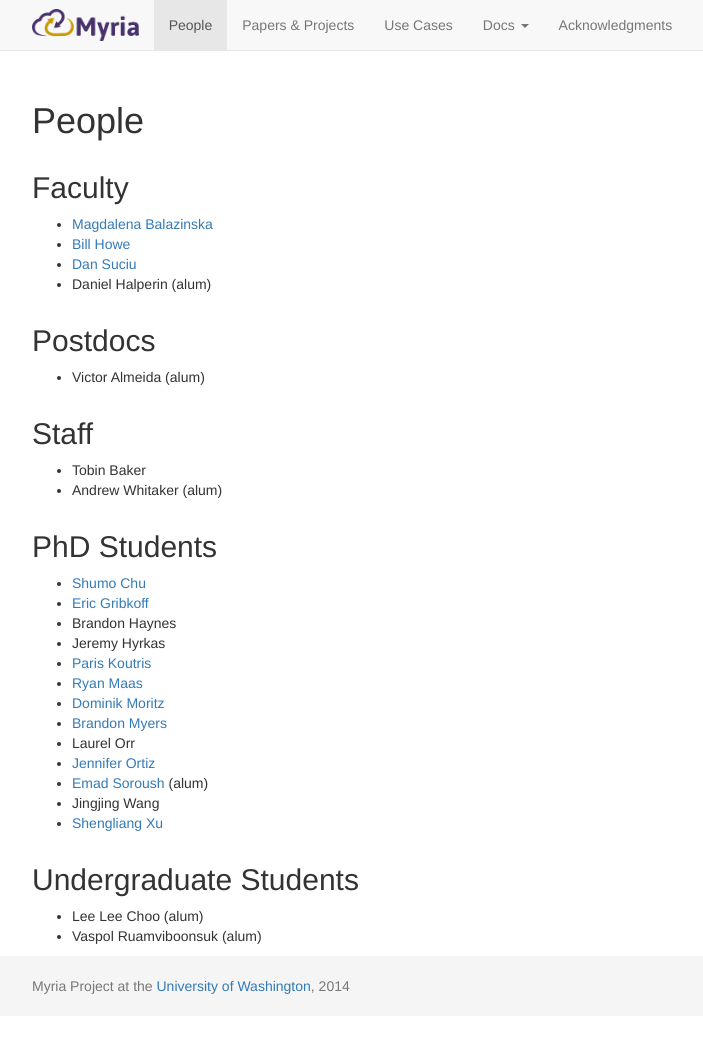
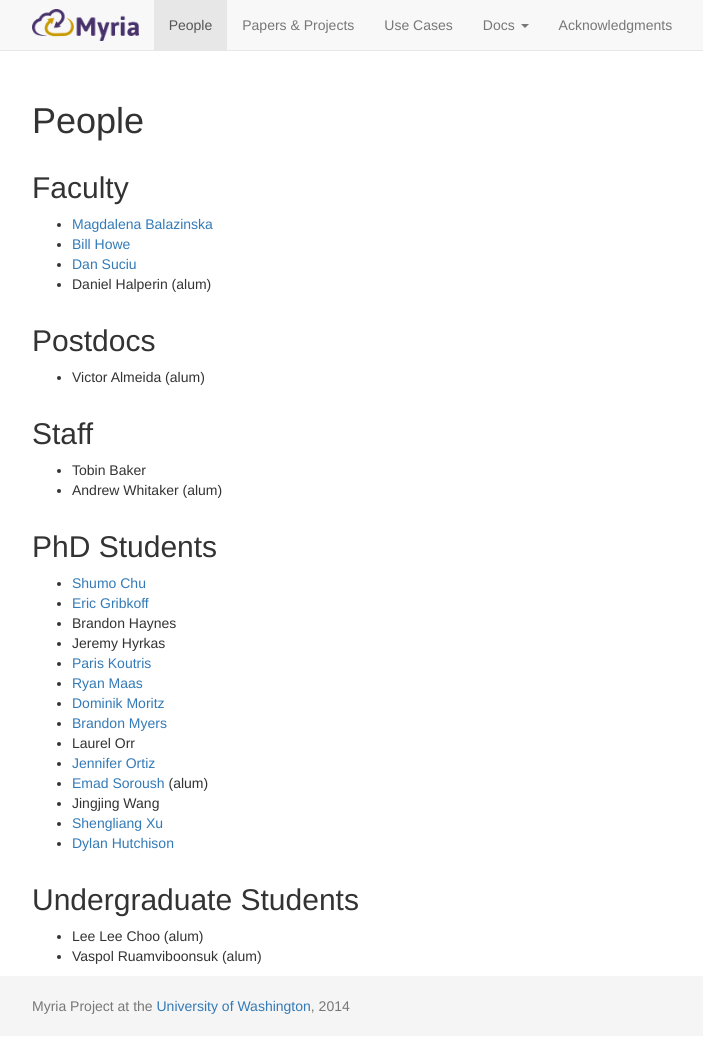
Before and after one commit to uwescience/myria-website, a Jekyll site: the page built from people.markdown, in a window 1280 px wide. Shown: the whole page, without its empty margins (213-916 px from the left). Built offline with Jekyll 4.4.1, drawn with Linux system fonts in a browser that asks for light colours; nearby versions of some CDN libraries; Markdown is read by kramdown in place of the engine named in the settings.

Commit message:
add people

```diff
--- a/people.markdown
+++ b/people.markdown
@@ -38,6 +38,7 @@ id: "people"
 * [Emad Soroush](http://www.cs.washington.edu/homes/soroush/) (alum)
 * Jingjing Wang
 * [Shengliang Xu](http://homes.cs.washington.edu/~slxu/)
+* [Dylan Hutchison](https://www.linkedin.com/in/dylanhutchison)
 
 ## Undergraduate Students
 
```
